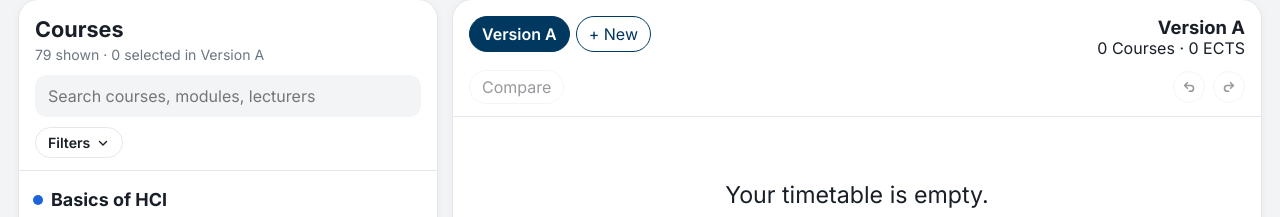
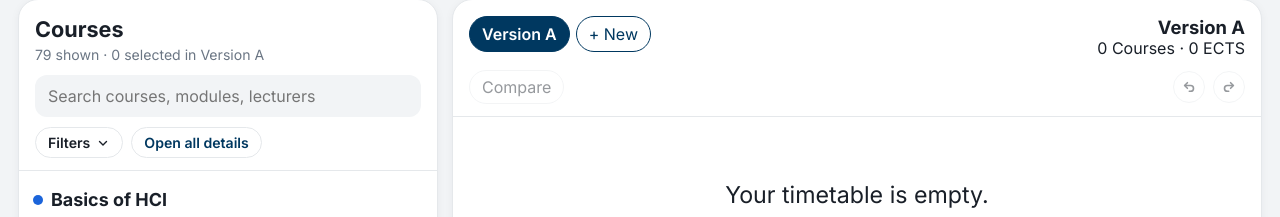
Before and after one commit to haydensuh/hci-planner-siegen, a React (Vite) app: page / in a window 1280 px wide. Shown: the part 103-320 px from the top of the page. Built offline with nearby package versions, Linux system fonts and the light colour scheme.

Commit message:
add open detail button

```diff
--- a/src/App.tsx
+++ b/src/App.tsx
@@ -119,6 +119,16 @@ export default function App() {
               return next;
             });
           }}
+          onSetDetails={(courseIds, open) => {
+            setOpenIds((current) => {
+              const next = new Set(current);
+              for (const courseId of courseIds) {
+                if (open) next.add(courseId);
+                else next.delete(courseId);
+              }
+              return next;
+            });
+          }}
           onFilteredIdsChange={(ids) => {
             filteredIds.current = new Set(ids);
           }}
--- a/src/components/CourseExplorer.tsx
+++ b/src/components/CourseExplorer.tsx
@@ -22,6 +22,7 @@ type CourseExplorerProps = {
   openIds: Set<string>;
   onToggle: (courseId: string) => void;
   onToggleDetails: (courseId: string) => void;
+  onSetDetails: (courseIds: string[], open: boolean) => void;
   onFilteredIdsChange: (ids: string[]) => void;
 };
 
@@ -32,6 +33,7 @@ export function CourseExplorer({
   openIds,
   onToggle,
   onToggleDetails,
+  onSetDetails,
   onFilteredIdsChange,
 }: CourseExplorerProps) {
   const [query, setQuery] = useState("");
@@ -147,6 +149,9 @@ export function CourseExplorer({
     setTime("all");
   }
 
+  const visibleIds = filtered.map((course) => course.id);
+  const allDetailsOpen = visibleIds.length > 0 && visibleIds.every((id) => openIds.has(id));
+
   return (
     <section className="panel explorer" aria-label="Courses">
       <div className="explorer-head">
@@ -165,6 +170,7 @@ export function CourseExplorer({
             type="search"
           />
         </label>
+        <div className="explorer-tools">
           <button
             type="button"
             className="filters-toggle"
@@ -175,6 +181,16 @@ export function CourseExplorer({
             {activeFilterCount > 0 && <span className="filters-count">{activeFilterCount}</span>}
             <ChevronIcon open={filtersOpen} />
           </button>
+          {visibleIds.length > 0 && (
+            <button
+              type="button"
+              className="details-all"
+              onClick={() => onSetDetails(visibleIds, !allDetailsOpen)}
+            >
+              {allDetailsOpen ? "Hide all details" : "Open all details"}
+            </button>
+          )}
+        </div>
         {filtersOpen && (
           <div className="filters">
           <label>
--- a/src/index.css
+++ b/src/index.css
@@ -192,11 +192,18 @@ h1 {
 
 .search { display: block; margin-top: 12px; }
 
-.filters-toggle {
+.explorer-tools {
+  display: flex;
+  flex-wrap: wrap;
+  align-items: center;
+  gap: 8px;
+  margin-top: 10px;
+}
+
+.filters-toggle, .details-all {
   display: inline-flex;
   align-items: center;
   gap: 6px;
-  margin-top: 10px;
   border: 1px solid var(--line);
   background: #fff;
   border-radius: 999px;
@@ -205,6 +212,8 @@ h1 {
   font-size: 0.88rem;
   font-weight: 600;
 }
+
+.details-all { color: var(--accent); }
 
 .filters-toggle[aria-expanded="true"] {
   border-color: var(--accent);
```
Lines whose indentation alone changed are shown as unchanged.
